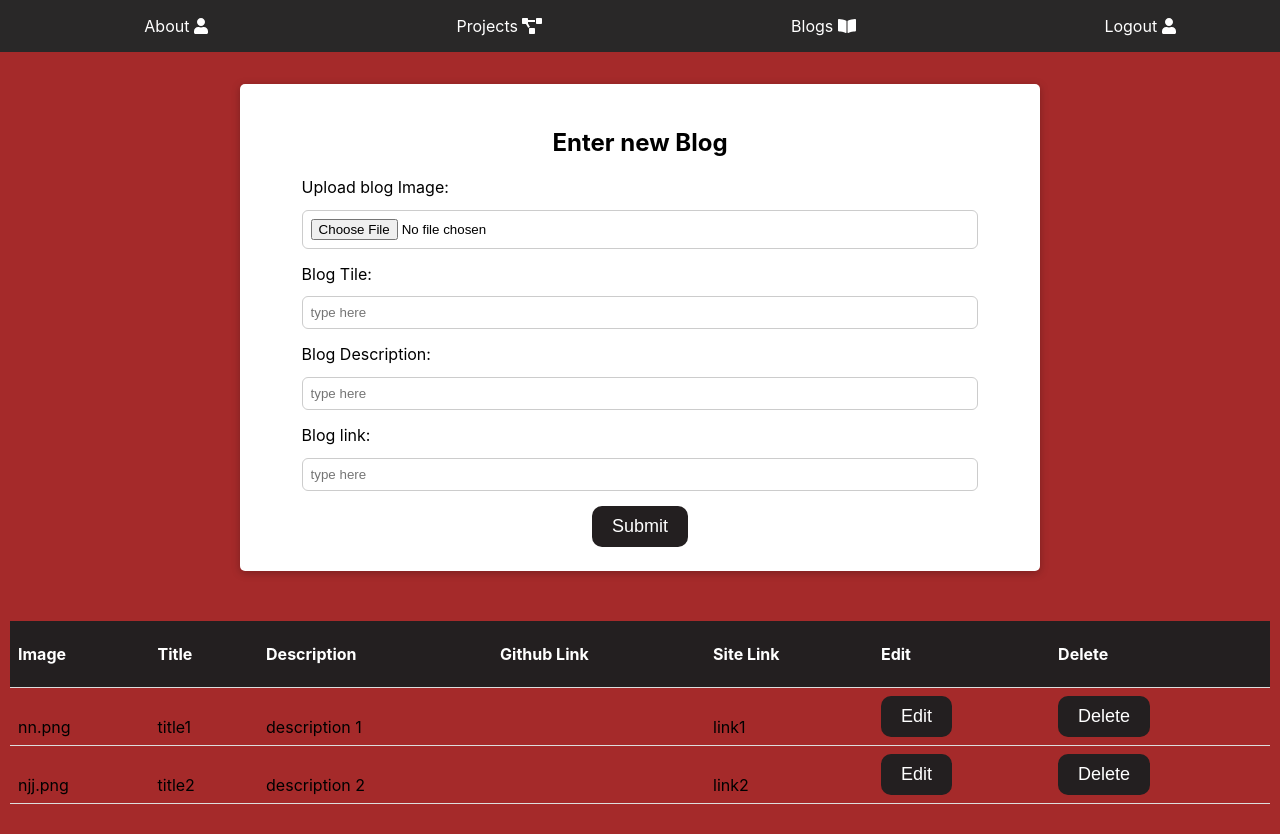
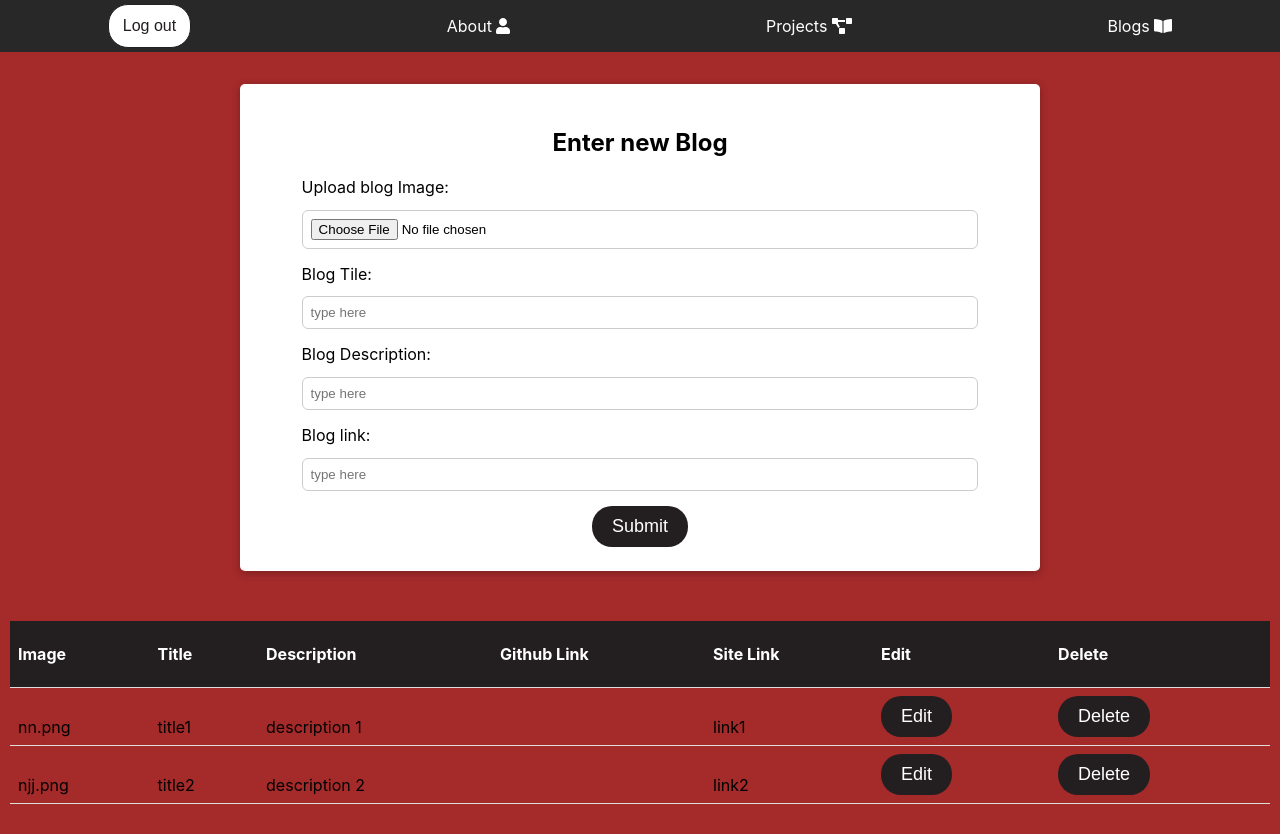
Before and after one commit to onives/my-dashboard, a React (Create React App) app: page /blogs in a window 1280 px wide. Shown: the top 834 px of the page. Built offline with nearby package versions, Linux system fonts and the light colour scheme; what react-dotenv would draw is missing.

Commit message:
new commits

```diff
--- a/src/App.js
+++ b/src/App.js
@@ -4,8 +4,7 @@ import { fab } from "@fortawesome/free-brands-svg-icons";
 import { fas } from "@fortawesome/free-solid-svg-icons";
 import "./App.css";
 import { BrowserRouter as Router, Switch, Route } from "react-router-dom";
-// import LoginPage from "./components/LoginPage";
-import LoginLayout from "./components/LoginLayout";
+import LoginPage from "./components/LoginPage";
 import AboutLayout from "./components/AboutLayout";
 import ProjectsLayout from "./components/ProjectsLayout";
 import BlogLayout from "./components/BlogLayout";
@@ -17,7 +16,7 @@ function App() {
     <div className="App">
       <Router>
         <Switch>
-          <Route exact path="/" component={LoginLayout} />
+          <Route exact path="/" component={LoginPage} />
           <Route exact path="/dashboard" component={AboutLayout} />
           <Route exact path="/projects" component={ProjectsLayout} />
           <Route exact path="/blogs" component={BlogLayout} />
--- a/src/components/DashboardNav.js
+++ b/src/components/DashboardNav.js
@@ -1,5 +1,6 @@
 import React from 'react';
 import DashboardGridItem from './DashboardGridItem';
+import { Button } from './generics/Button'
 
 import '../css/dashboardCss.css';
 
@@ -9,15 +10,17 @@ const DashboardNav = () => {
         { icon: 'user', itemName: 'About', path: '/dashboard' },
         { icon: 'project-diagram', itemName: 'Projects', path: '/projects' },
         { icon: 'book-open', itemName: 'Blogs', path: '/blogs' },
-        { icon: 'user', itemName: 'Logout', path: '/' }
 
 
 
     ]
     return (
-            <div className='dashboardNav'>{layoutInfo.map(info => (
-                <DashboardGridItem gridName={info.itemName} gridIcon={info.icon} path={info.path} />
-            ))}</div>
+
+        <div className='dashboardNav'>
+            <Button buttonStyle='btn--outline' buttonSize='btn--small'>Log out</Button>
+            {layoutInfo.map(info => (
+            <DashboardGridItem gridName={info.itemName} gridIcon={info.icon} path={info.path} />
+        ))}</div>
 
     )
 }
--- a/src/components/LoginLayout.js
+++ /dev/null
@@ -1,19 +0,0 @@
-import React, {useState} from 'react';
-import LoginPage from './LoginPage';
-import Card from './generics/Card'
-
-
-const LoginLayout = ()=>{
-    const [user, setUser] = useState([]);
-
-    const handleLogin = (loginCredentials)=>{
-        setUser([loginCredentials, ...user])
-    }
-    return(
-        <Card className='login'>
-            <LoginPage onLogIn={handleLogin}/>
-        </Card>
-    )
-};
-
-export default LoginLayout;
--- a/src/components/LoginPage.js
+++ b/src/components/LoginPage.js
@@ -1,6 +1,7 @@
 import React, {useState, useEffect } from 'react';
 import { Button } from './generics/Button'
 import { Link } from 'react-router-dom';
+import Card from './generics/Card'
 import "../css/forms.css";
 
 
@@ -54,6 +55,7 @@ const LoginPage = ({onLogIn})=>{
         setPassword('');
     }
     return(
+        <Card className='login'>
             <div className='login_form_div'>
                 <form onSubmit = {handleLogin}>
                     <div>
@@ -74,6 +76,7 @@ const LoginPage = ({onLogIn})=>{
                     </div>
                 </form>
             </div>
+        </Card>
     )
 
 }
--- a/src/components/generics/Button.js
+++ b/src/components/generics/Button.js
@@ -2,7 +2,7 @@ import React from 'react'
 import '../../css/buttons.css'
 
 const STYLES = ['btn--solid', 'btn--outline']
-const SIZE = ['btn--medium']
+const SIZE = ['btn--medium', 'btn--small']
 
 export const Button = ({children, type, onClick, buttonStyle, buttonSize, href}) =>{
     const checkButtonStyle = STYLES.includes(buttonStyle)? buttonStyle : STYLES[0];
--- a/src/css/buttons.css
+++ b/src/css/buttons.css
@@ -8,12 +8,12 @@
 /* button styles */
 .btn{
     font-weight: 400;
-    border-radius: 10px;
+    border-radius: 20px;
     cursor: pointer;
     transition: transform 0.3s ease;
   }
   .btn:hover{
-    transform: translateY(-4px);
+    transform: translateY(-2px);
   }
   .btn--solid{
     background-color: var(--primary-color);
@@ -29,3 +29,7 @@
     padding: 10px 20px;
     font-size: 18px;
   }
+  .btn--small{
+    padding: 6px 14px;
+    font-size: 16px;
+  }
--- a/src/css/dashboardCss.css
+++ b/src/css/dashboardCss.css
@@ -5,12 +5,12 @@
 
 
 }
-
+.dashboardNav>button{
+  margin: 4px 0px;
+}
 .nav-links li{
     display: inline;
     color: white !important;
-
-
 }
 
 .nav-links a{
```
Lines whose indentation alone changed are shown as unchanged.
